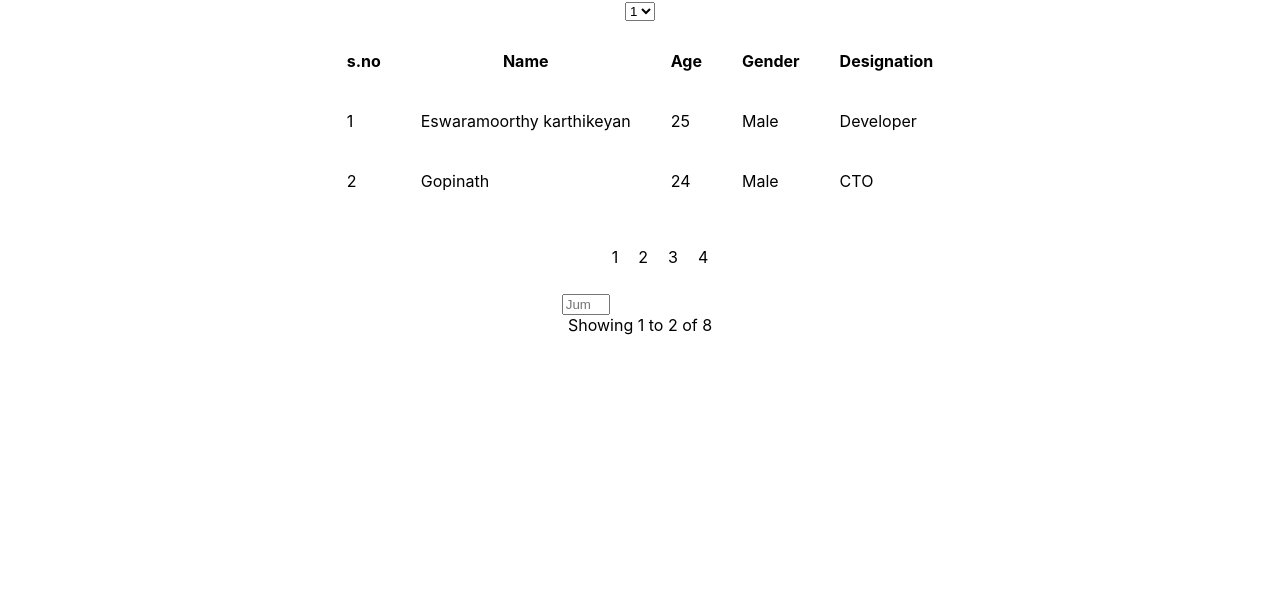
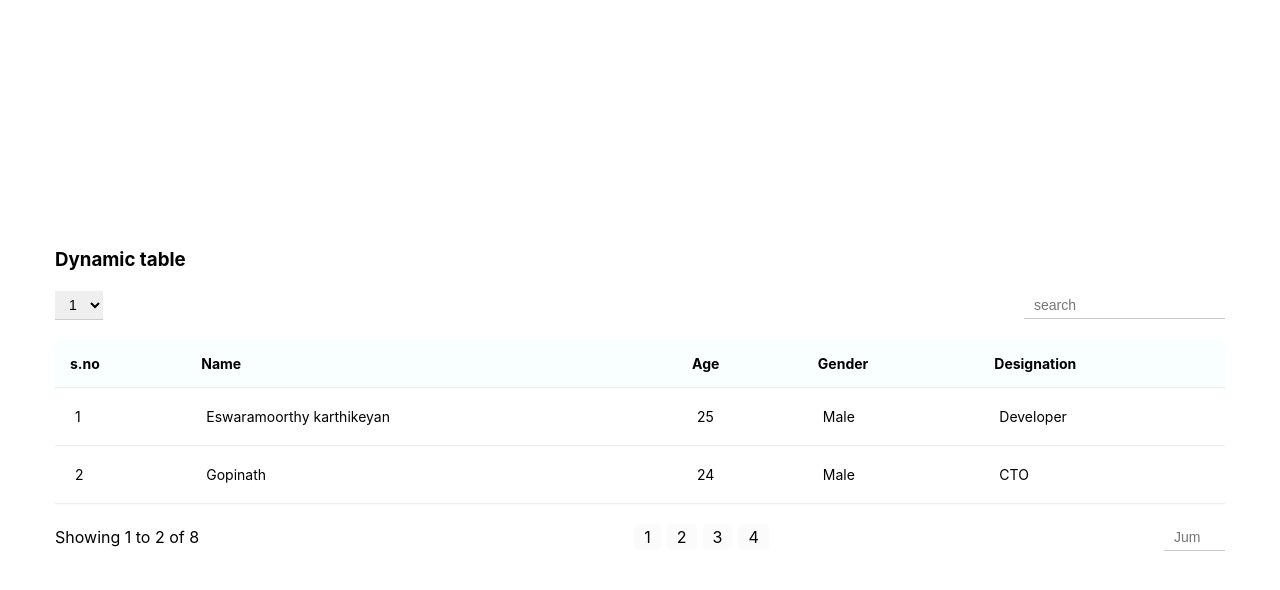
Before and after one commit to EswaramoorthyKarthikeyan/dynamic-table, a React (Create React App) app: page / in a window 1280 px wide. Shown: the top 590 px of the page. Built offline with nearby package versions, Linux system fonts and the light colour scheme.

Commit message:
Design changes added

```diff
--- a/public/index.html
+++ b/public/index.html
@@ -1,14 +1,12 @@
 <!DOCTYPE html>
 <html lang="en">
+
 <head>
   <meta charset="utf-8" />
   <link rel="icon" href="%PUBLIC_URL%/favicon.ico" />
   <meta name="viewport" content="width=device-width, initial-scale=1" />
   <meta name="theme-color" content="#000000" />
-    <meta
-      name="description"
-      content="Web site created using create-react-app"
-    />
+  <meta name="description" content="Web site created using create-react-app" />
   <link rel="apple-touch-icon" href="%PUBLIC_URL%/logo192.png" />
   <!--
       manifest.json provides metadata used when your web app is installed on a
@@ -24,8 +22,9 @@
       work correctly both with client-side routing and a non-root public URL.
       Learn how to configure a non-root public URL by running `npm run build`.
     -->
-    <title>React App</title>
+  <title>Dyanic Table</title>
 </head>
+
 <body>
   <noscript>You need to enable JavaScript to run this app.</noscript>
   <div id="root"></div>
@@ -40,4 +39,5 @@
       To create a production bundle, use `npm run build` or `yarn build`.
     -->
 </body>
+
 </html>
--- a/src/App.css
+++ b/src/App.css
@@ -1,13 +1,75 @@
 .App {
-  display: grid;
-  place-items: center;
+  height: 100vh;
+  display: flex;
+  align-items: center;
+}
+
+.container {
+  width: 1170px;
+  margin: 0px auto;
 }
 
 .pagination-list {
   list-style: none;
+  margin: 0;
 }
 
 .pagination-list li {
   display: inline-block;
-  padding:10px;
+  padding: 3px 10px;
+  background: #fbfbfb;
+  margin: 0px 3px;
+  cursor: pointer;
+  border-radius: 5px;
 }
+
+.filter-group {
+  display: flex;
+  flex-direction: row;
+  justify-content: space-between;
+  margin: 20px 0;
+}
+
+.filter-group div {
+  display: flex;
+  align-items: center;
+}
+
+.table {
+  width: 100%;
+  border-collapse: collapse;
+  font-size: 14px;
+}
+
+.table th {
+  text-align: left;
+  background: #ccffff1f;
+  padding: 15px;
+}
+
+.table tr {
+  border-bottom: 1px solid #efefef;
+  box-shadow: 0px 2px 0px 0px rgb(228 228 228 / 18%);
+}
+
+.table tbody tr:hover {
+  box-shadow: 0px 5px 5px 0px rgb(204 255 255 / 28%);
+  background: #f5f5f552;
+}
+
+.table td {
+  cursor: pointer;
+  padding: 20px;
+}
+
+input,
+select,
+input:focus,
+select:focus {
+  display: inline-block;
+  padding: 5px 10px;
+  font-size: 14px;
+  border: 0;
+  border-bottom: 1px solid #ccc;
+  outline: none;
+}
--- a/src/App.js
+++ b/src/App.js
@@ -1,6 +1,6 @@
 
 import './App.css';
-import { useState } from 'react'
+import { useState, useEffect } from 'react'
 
 
 function App() {
@@ -113,7 +113,6 @@ function App() {
 
   // page navigation function
   function pageNav(page, pageChange = false, noOfItems = table.noOfItems) {
-
     let finalObj = {
       'itemsPerPage': noOfItems,
       'currentPage': page,
@@ -122,20 +121,25 @@ function App() {
       'pagination': Array.from(Array(Math.ceil(tableBody.length / noOfItems)).keys()),
     };
     return (pageChange === false) ? finalObj : setTemplateData(finalObj);
+
   }
 
   return (
     <div className="App">
-      <div className="">
+      <div className="container">
+        <h3>Dynamic table</h3>
+        <div className="filter-group">
           <select onChange={(e) => pageNav(templateData.currentPage, true, e.target.value)}>
             <option value="1"> 1 </option>
             <option value="2"> 2 </option>
             <option value="5"> 5 </option>
           </select>
+
+          <div className="">
+            <input className="" type="text" name="search" id="search" placeholder="search" autoComplete="no" />
           </div>
-
-
-      <table cellSpacing="20px" cellPadding="10px">
+        </div>
+        <table className="table" cellPadding="10px">
           <thead>
             <tr>
               {Header}
@@ -155,7 +159,12 @@ function App() {
           </tbody>
         </table>
 
+        <div className="filter-group">
+
           <div className="">
+            Showing {templateData.currentPage} to {templateData.currentPage * templateData.itemsPerPage} of {tableBody.length}
+          </div>
+
           <ul className="pagination-list">
             {
               templateData.pagination.map((page, pageIndex) => {
@@ -163,12 +172,15 @@ function App() {
               })
             }
           </ul>
-
+          <div className="">
             <input type="number" name="jump_to_page" id="jump_to_page" onChange={(e) => jumptoPage(e)} max={tableBody.length / table.noOfItems} min="1" placeholder="Jump to page" />
+          </div>
 
         </div>
-          Showing {templateData.currentPage} to { templateData.currentPage * templateData.itemsPerPage} of {tableBody.length}
+
       </div >
+    </div>
+
   );
 }
 
```
Also changed, not shown: package.json (+13 -12 lines). Lines whose indentation alone changed are shown as unchanged.
